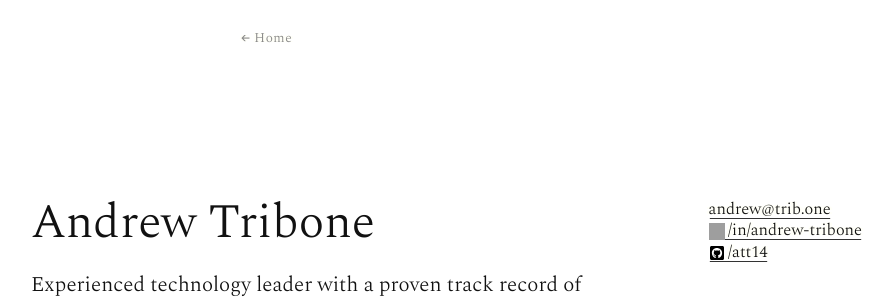
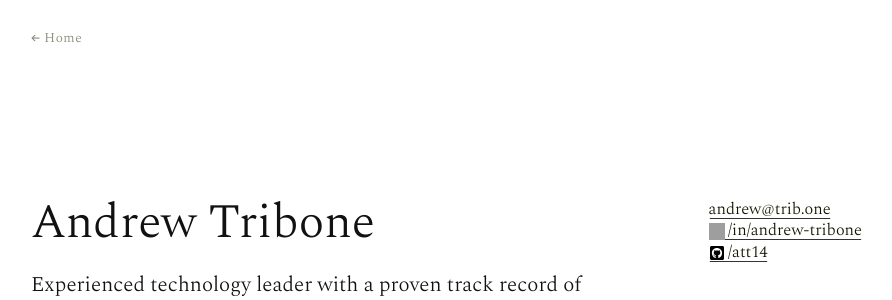
Before and after one commit to att14/trib.one, a Flask app: page /resume in a window 1280 px wide. Shown: the top 300 px of the page, without its empty margins (129-1021 px from the left). Run offline with Flask 2, Linux system fonts and the light colour scheme; some web fonts are replaced; grey boxes are pictures that could not be loaded.

Commit message:
Fix breadcrumb alignment — let body padding handle indentation
Removed width/margin/padding-left overrides from .resume-nav that were
double-indenting the Home link against the body's existing padding-left.
The nav now sits naturally in the body's flow, aligning with the text.

Co-Authored-By: Claude Sonnet 4.6 <noreply@anthropic.com>
Claude-Session: https://claude.ai/code/session_01JMj3DdiXYCKnhgc987233N

```diff
--- a/tribone/static/css/resume.css
+++ b/tribone/static/css/resume.css
@@ -7,11 +7,7 @@ img.contact-icon {
 }
 
 .resume-nav {
-    width: 87.5%;
-    max-width: 1400px;
-    margin: 0 auto;
-    padding: 1.2rem 0 0 12.5%;
-    box-sizing: border-box;
+    padding-top: 1.2rem;
 }
 
 .resume-nav a {
@@ -31,10 +27,6 @@ img.contact-icon {
         padding: 0px;
     }
 
-    .resume-nav {
-        padding-left: 1rem;
-        width: 100%;
-    }
 
     /* Hide the ⊕ toggle button — show all marginnotes inline instead */
     label.margin-toggle:not(.sidenote-number) {
```
